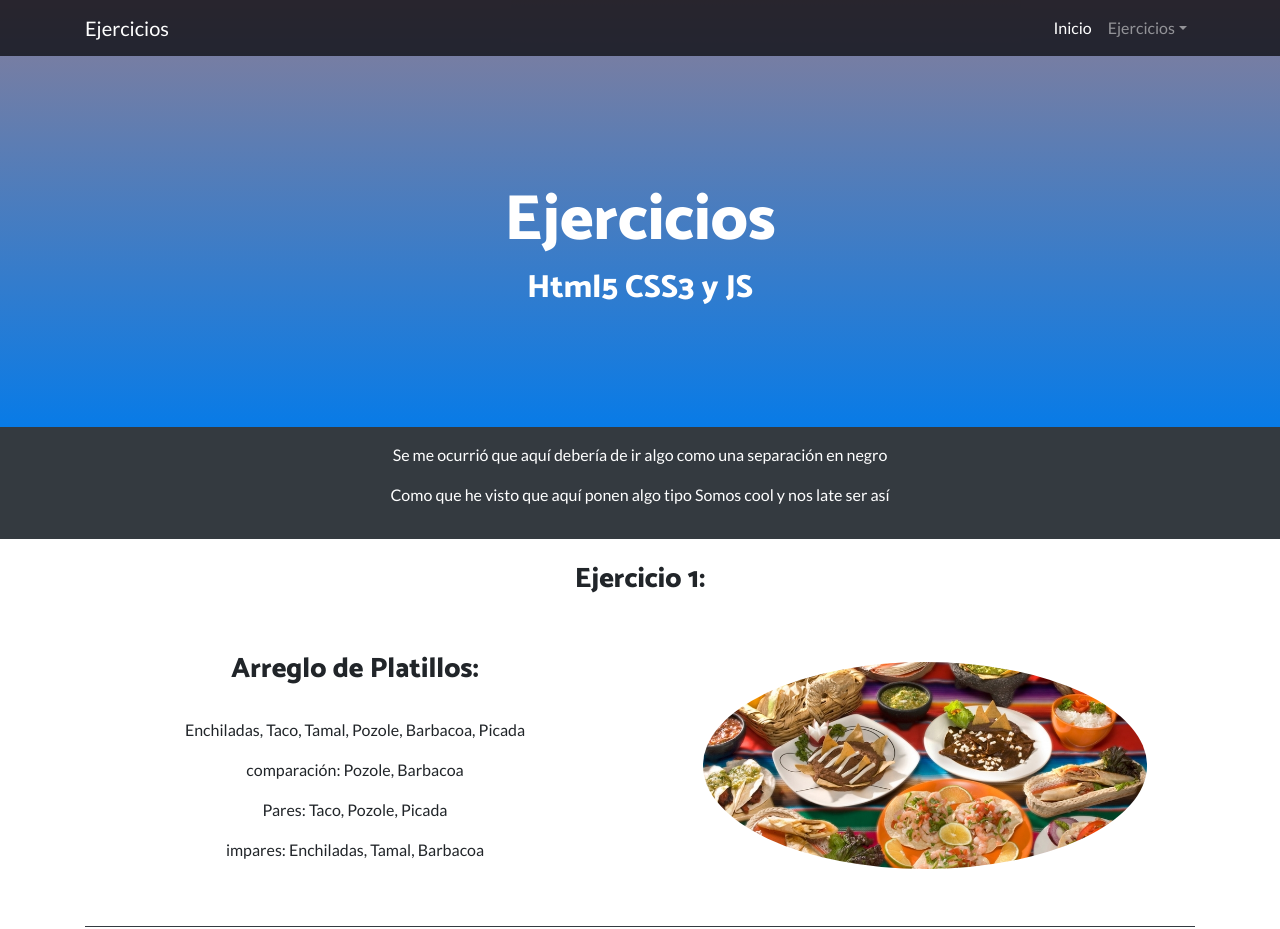
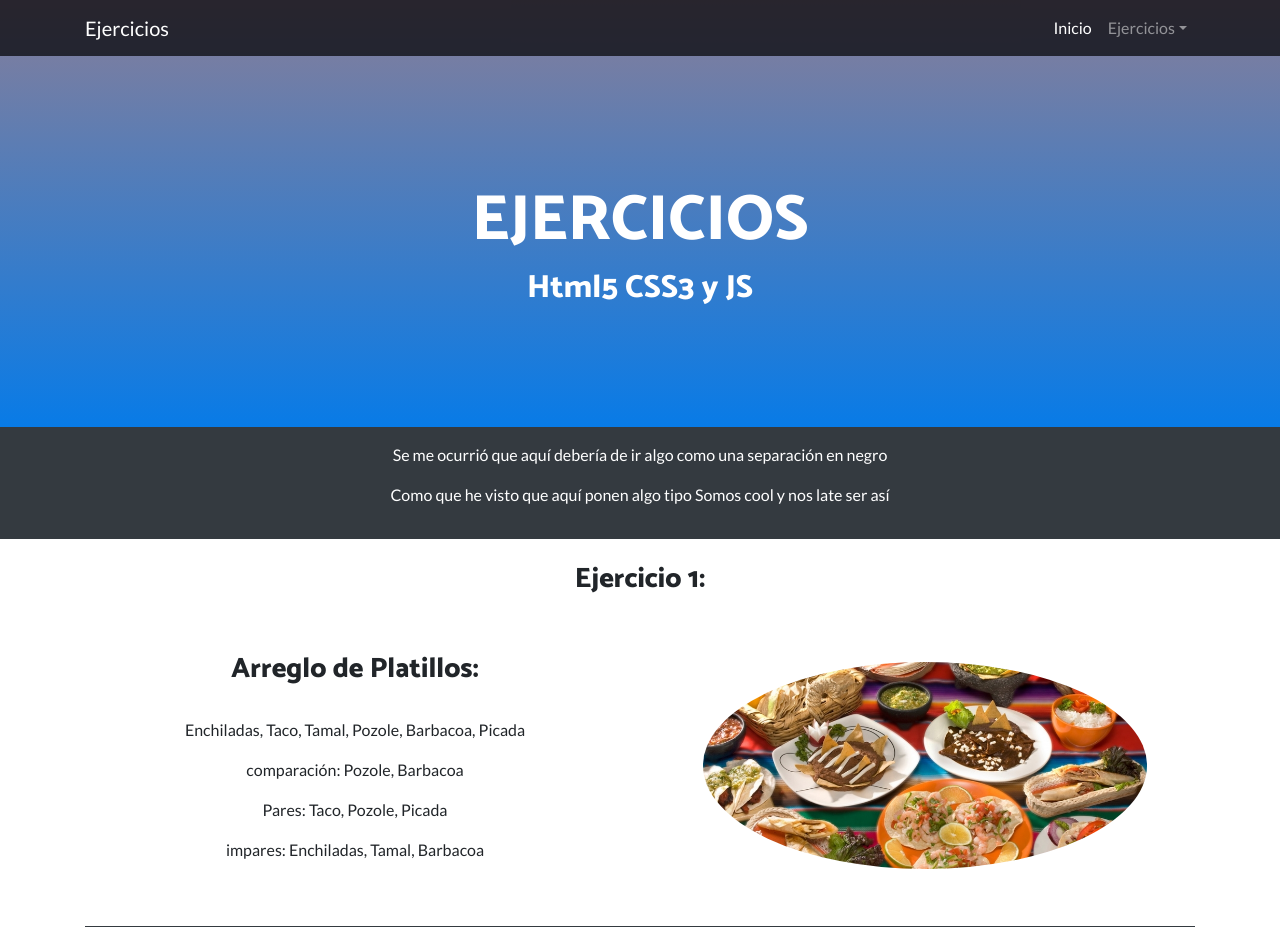
Before and after one commit to carlososo/CintaBlanca, a plain HTML site: page index.html in a window 1280 px wide. Shown: the top 929 px of the page. Drawn offline with nearby package versions, Linux system fonts and the light colour scheme.

Commit message:
ni se pa que es

```diff
--- a/index.html
+++ b/index.html
@@ -48,7 +48,7 @@
     <!--Header-->
     <header class="masthead text-center text-white">
         <div class="masthead-content">
-            <h1 class="masthead-heading"> Ejercicios</h1>
+            <h1 class="masthead-heading text-uppercase"> Ejercicios</h1>
             <h2 class="masthead-subheading">Html5 CSS3 y JS</h2>
         </div>
 
```
